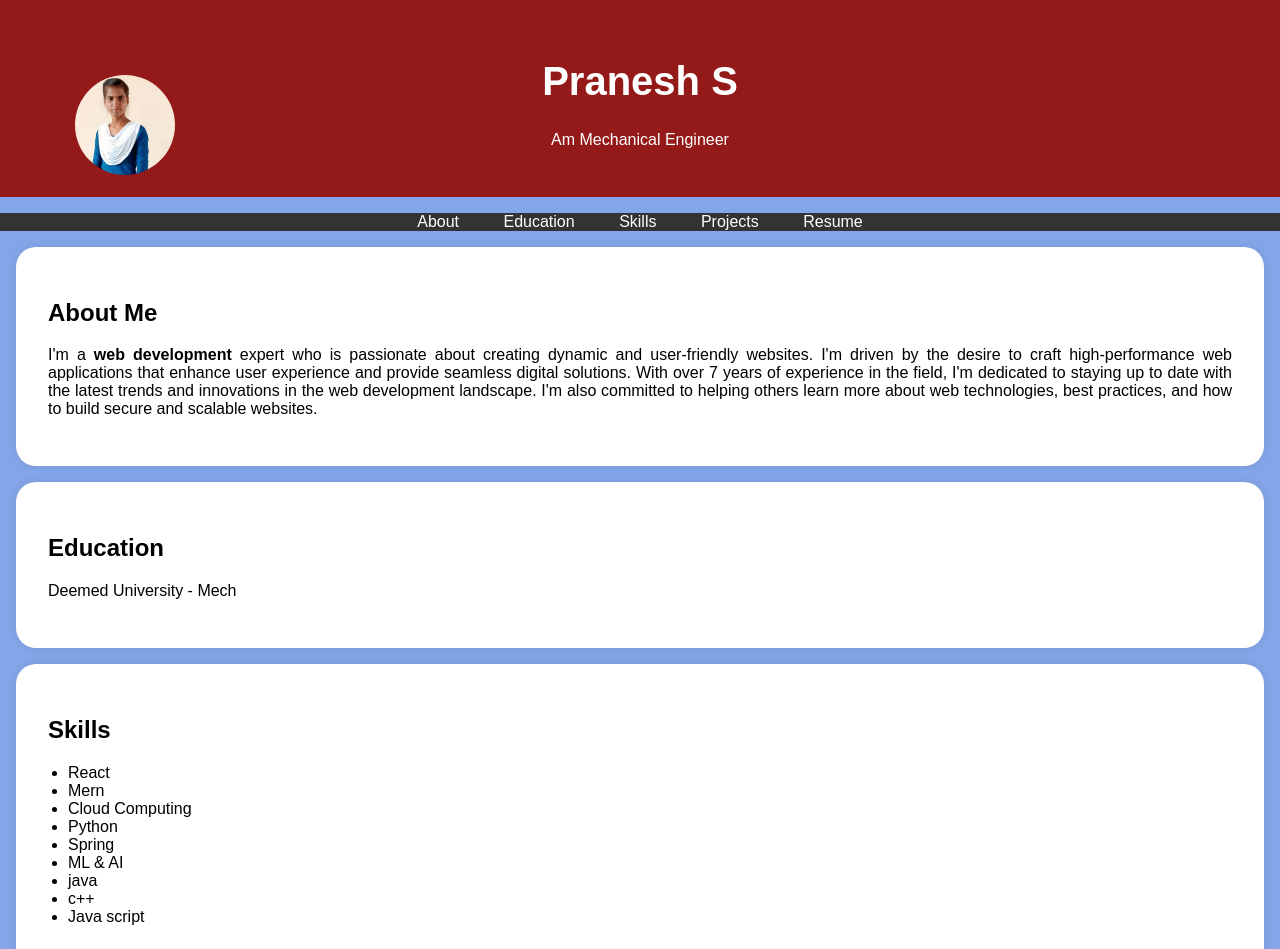
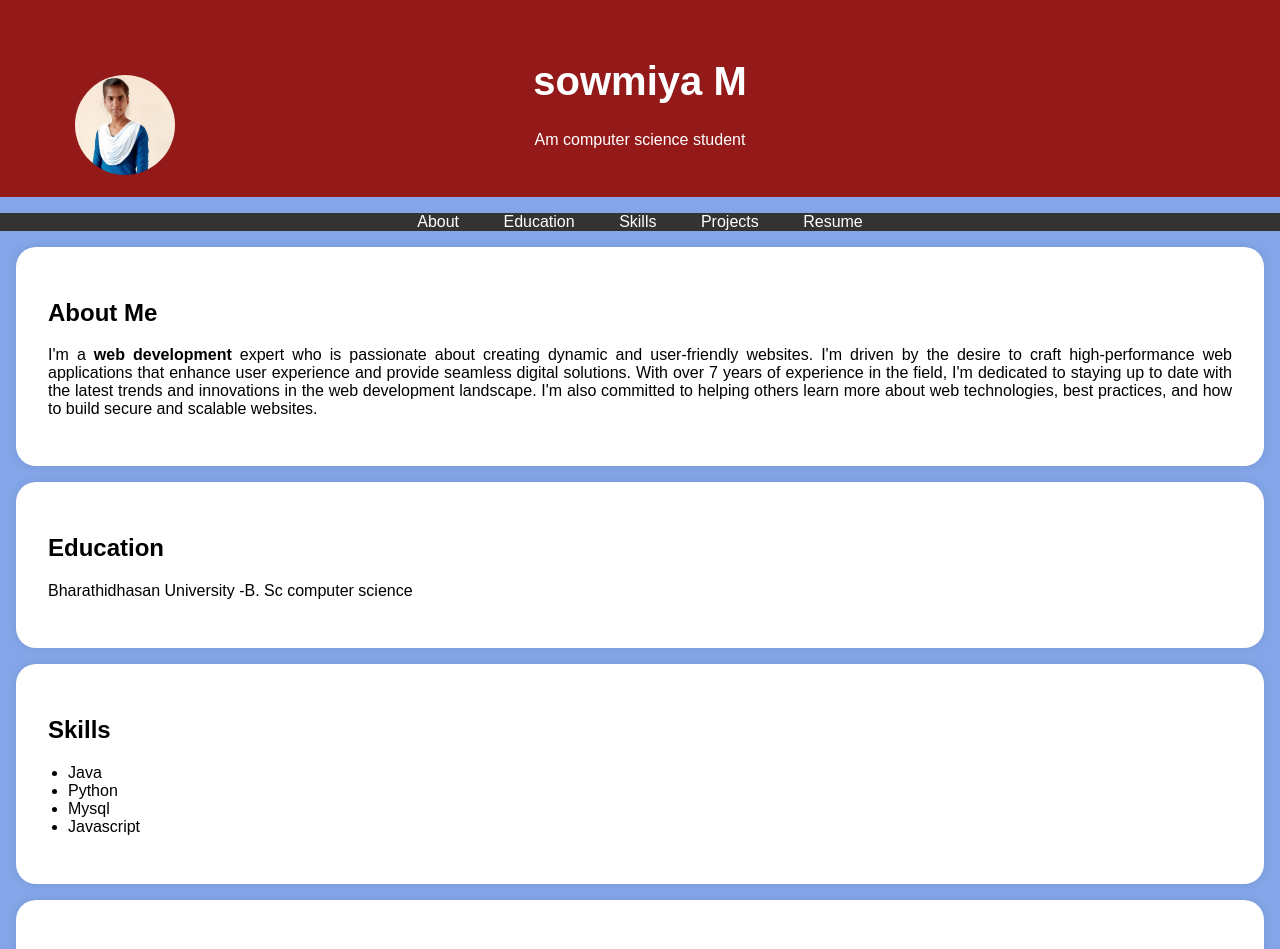
Before and after one commit to asbdu33823053381802112029/digital-portfolio, a plain HTML site: page index.html in a window 1280 px wide. Shown: the top 949 px of the page. Drawn offline with Linux system fonts and the light colour scheme.

Commit message:
Update index.html

```diff
--- a/index.html
+++ b/index.html
@@ -94,8 +94,8 @@
         <div class="header-content">
             <!-- Add your profile picture here -->
             <img src="passport photo.jpg" alt="Your Profile Picture" class="profile-picture">
-            <h1>Pranesh S</h1>
-            <p>Am Mechanical Engineer</p>
+            <h1>sowmiya M</h1>
+            <p>Am computer science student</p>
         </div>
     </header>
 
@@ -126,7 +126,7 @@
     <section id="education">
         <div class="section-content">
             <h2>Education</h2>
-            <p>Deemed University  - Mech</p>
+            <p>Bharathidhasan University  -B. Sc computer science</p>
 
 
         </div>
@@ -136,15 +136,10 @@
         <div class="section-content">
             <h2>Skills</h2>
             <ul>
-                <li>React</li>
-                <li>Mern</li>
-                <li>Cloud Computing</li>
+                <li>Java</li>
                 <li>Python</li>
-                <li>Spring</li>
-                <li>ML & AI</li>
-                <li>java</li>
-                <li>c++</li>
-                <li>Java script</li>
+                <li>Mysql</li>
+                <li>Javascript</li>
             </ul>
         </div>
     </section>
@@ -174,7 +169,7 @@
     </section>
 
     <footer>
-        <p>&copy; 2025 Pranesh S</p>
+        <p>&copy; 2025 sowmiya M</p>
     </footer>
 
     <script>
```
